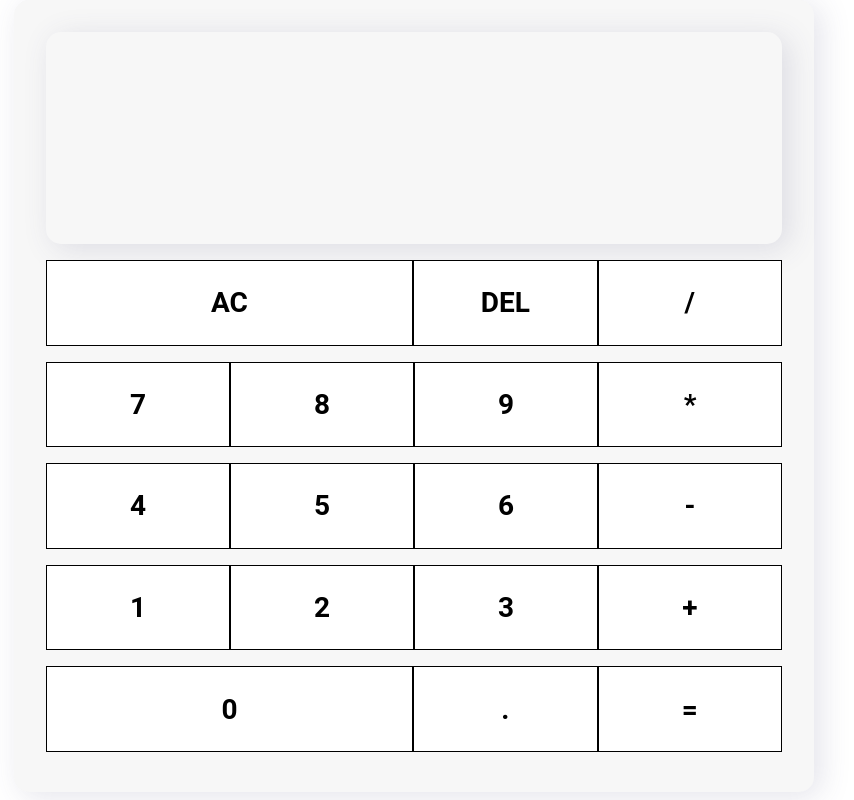
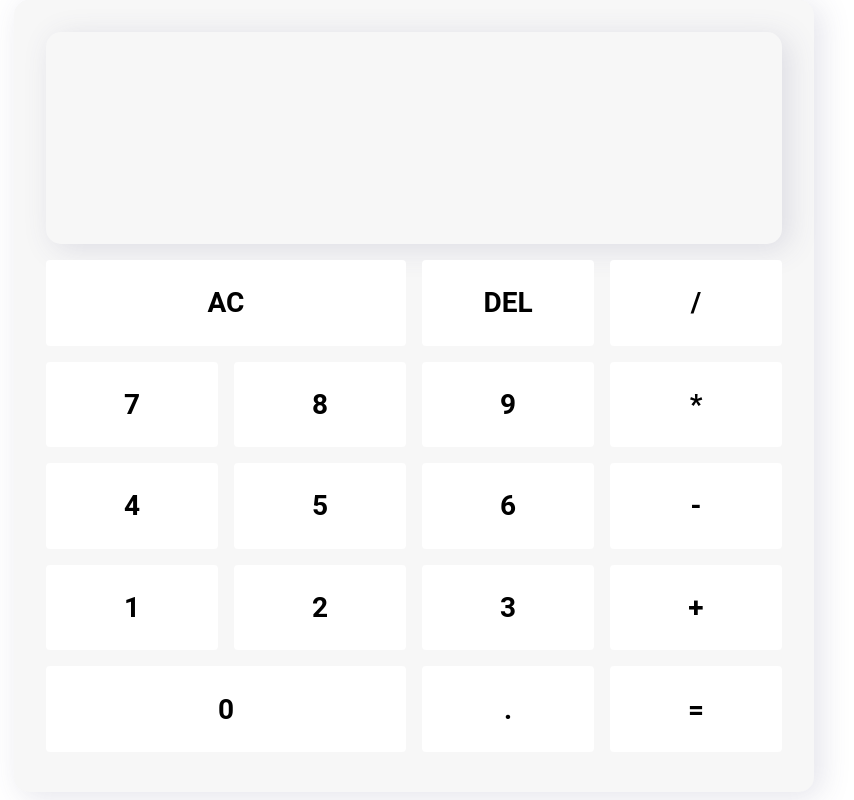
Before and after one commit to mdahamshi/calculator, a plain HTML site: page index.html in a window 1280 px wide. Shown: the whole page, without its empty margins (226-1080 px from the left). Drawn offline with Linux system fonts and the light colour scheme.

Commit message:
Fixes old alignment issuse !

```diff
--- a/style.css
+++ b/style.css
@@ -42,7 +42,7 @@ body{
     padding-bottom: 12px;
 }
 #btn-ac , #btn-zero{
-    flex-grow: 2;
+    flex: 2 1 16px;
 }
 #keys {
     width: 100%;
@@ -72,7 +72,8 @@ h1{
     background-color: var(--sb-button-color);
     color: black;
     display: inline-block;
-    border: 1px solid black;
+    border-radius: 4px;
+    border: 0;
     font-size: 28px;
     text-align: center;
     flex: 1;
@@ -119,6 +120,6 @@ button:disabled {
 
 .btn-row {
     padding: 0px;
-    flex-grow: 1;
-    gap:0px;
+    flex:1 1 auto;
+    gap:16px;
 }
```
